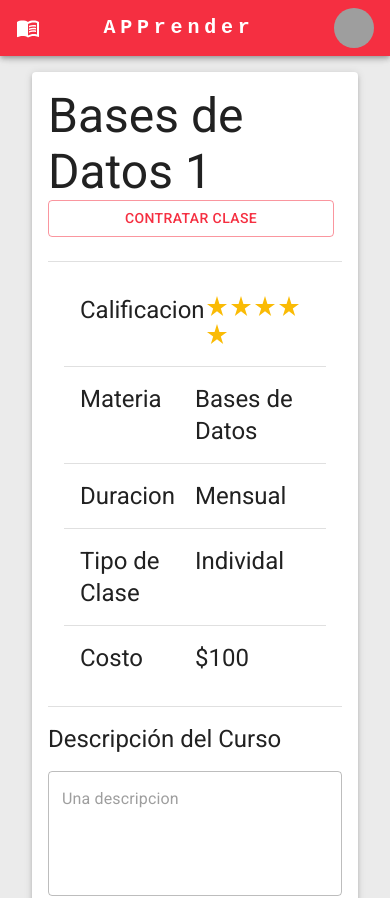
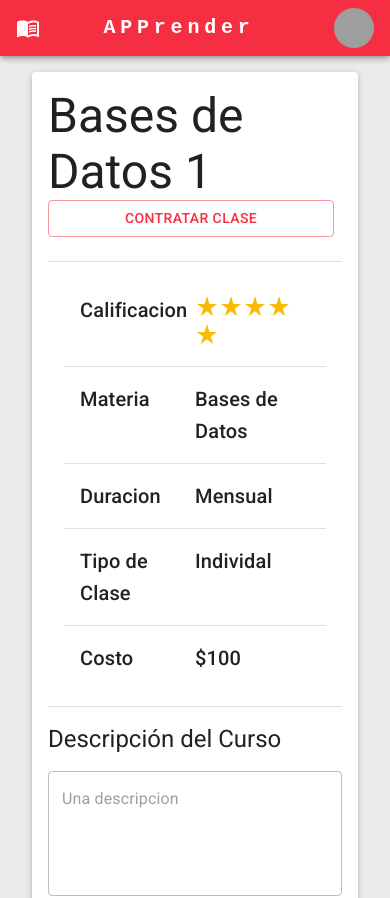
Before and after one commit to NachoRondan/ai-tpo-front, a React (Create React App) app: page /clase/1 in a window 390 px wide. Shown: the top 898 px of the page. Built offline with nearby package versions, Linux system fonts and the light colour scheme; grey boxes are pictures that could not be loaded.

Commit message:
Agrego typografia responsive a pagina de curso

```diff
--- a/src/pages/Course.js
+++ b/src/pages/Course.js
@@ -50,9 +50,10 @@ export default function Course({user}) {
                                 </Card>
                                 <Container >
                                     <Stack divider={<Divider/>}>
-                                        <Box felx={12} p={2} sx={{display:'flex', justifyContent:'space-around', }}>
+                                        <Box flex={12} p={2} sx={{display:'flex', justifyContent:'space-around',}}>
                                             <Box flex={6}>
-                                                <Typography variant="h5" display='flex' flex={8} >Calificacion</Typography>
+                                                <Typography variant="h5" display='flex' flex={8} sx={{display:{xs:'none',sm:'block'}}}>Calificacion</Typography>
+                                                <Typography variant="h6" display='flex' flex={8} sx={{display:{xs:'block',sm:'none'}}}>Calificacion</Typography>
                                             </Box>
                                             <Box flex={6}>
                                                 <Calification calification={course.calification}/>
@@ -60,34 +61,42 @@ export default function Course({user}) {
                                         </Box>
                                         <Box p={2} sx={{display:'flex', justifyContent:'space-around',  alignContent:'center'}}>
                                             <Box flex={6}>
-                                                <Typography variant="h5" display='flex' flex={8} >Materia</Typography>
+                                                <Typography variant="h5" display='flex' flex={8} sx={{display:{xs:'none',sm:'block'}}}>Materia</Typography>
+                                                <Typography variant="h6" display='flex' flex={8} sx={{display:{xs:'block',sm:'none'}}}>Materia</Typography>
                                             </Box>
                                             <Box flex={6}>
-                                            <Typography variant="h5" display='flex' flex={8} >{course.subjects[0]}</Typography>
+                                                <Typography variant="h5" display='flex' flex={8} sx={{display:{xs:'none',sm:'block'}}}>{course.subjects[0]}</Typography>
+                                                <Typography variant="h6" display='flex' flex={8} sx={{display:{xs:'block',sm:'none'}}}>{course.subjects[0]}</Typography>
                                             </Box>
                                         </Box>
                                         <Box p={2} sx={{display:'flex', justifyContent:'space-around',  alignContent:'center'}}>
                                             <Box flex={6}>
-                                                <Typography variant="h5" display='flex' flex={8} >Duracion</Typography>
+                                                <Typography variant="h5" display='flex' flex={8} sx={{display:{xs:'none',sm:'block'}}}>Duracion</Typography>
+                                                <Typography variant="h6" display='flex' flex={8} sx={{display:{xs:'block',sm:'none'}}}>Duracion</Typography>
                                             </Box>
                                             <Box flex={6}>
-                                            <Typography variant="h5" display='flex' flex={8} >{course.frecuency}</Typography>
+                                                <Typography variant="h5" display='flex' flex={8} sx={{display:{xs:'none',sm:'block'}}}>{course.frecuency}</Typography>
+                                                <Typography variant="h6" display='flex' flex={8} sx={{display:{xs:'block',sm:'none'}}}>{course.frecuency}</Typography>
                                             </Box>
                                         </Box>
                                         <Box p={2} sx={{display:'flex', justifyContent:'space-around',  alignContent:'center'}}>
                                             <Box flex={6}>
-                                                <Typography variant="h5" display='flex' flex={8} >Tipo de Clase</Typography>
+                                                <Typography variant="h5" display='flex' flex={8} sx={{display:{xs:'none',sm:'block'}}}>Tipo de Clase</Typography>
+                                                <Typography variant="h6" display='flex' flex={8} sx={{display:{xs:'block',sm:'none'}}}>Tipo de Clase</Typography>
                                             </Box>
                                             <Box flex={6}>
-                                            <Typography variant="h5" display='flex' flex={8} >{course.classType}</Typography>
+                                                <Typography variant="h5" display='flex' flex={8} sx={{display:{xs:'none',sm:'block'}}}>{course.classType}</Typography>
+                                                <Typography variant="h6" display='flex' flex={8} sx={{display:{xs:'block',sm:'none'}}}>{course.classType}</Typography>
                                             </Box>
                                         </Box>
                                         <Box p={2} sx={{display:'flex', justifyContent:'space-around',  alignContent:'center'}}>
                                             <Box flex={6}>
-                                                <Typography variant="h5" display='flex' flex={8} >Costo</Typography>
+                                                <Typography variant="h5" display='flex' flex={8} sx={{display:{xs:'none',sm:'block'}}}>Costo</Typography>
+                                                <Typography variant="h6" display='flex' flex={8} sx={{display:{xs:'block',sm:'none'}}}>Costo</Typography>
                                             </Box>
                                             <Box flex={6}>
-                                            <Typography variant="h5" display='flex' flex={8} >{'$' + course.price}</Typography>
+                                                <Typography variant="h5" display='flex' flex={8} sx={{display:{xs:'none',sm:'block'}}}>{'$' + course.price}</Typography>
+                                                <Typography variant="h6" display='flex' flex={8} sx={{display:{xs:'block',sm:'none'}}}>{'$' + course.price}</Typography>
                                             </Box>
                                         </Box>
                                     </Stack>
```
